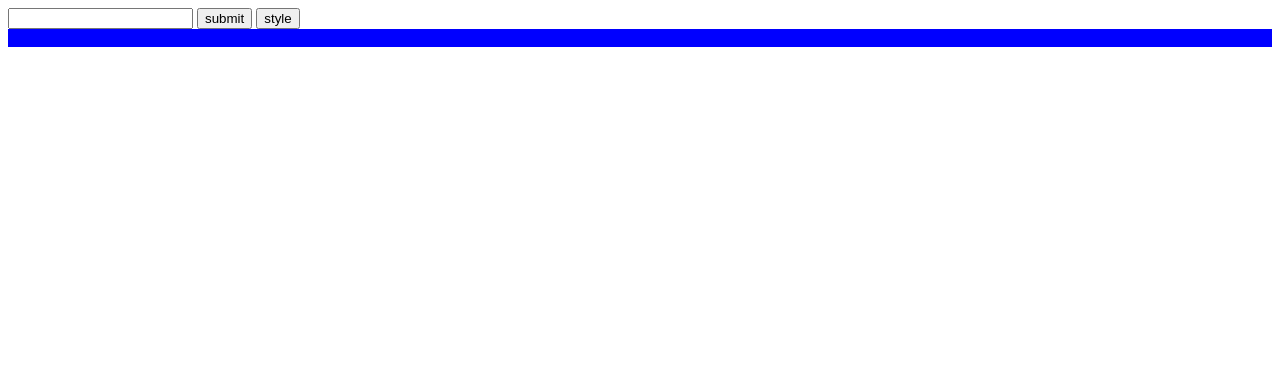
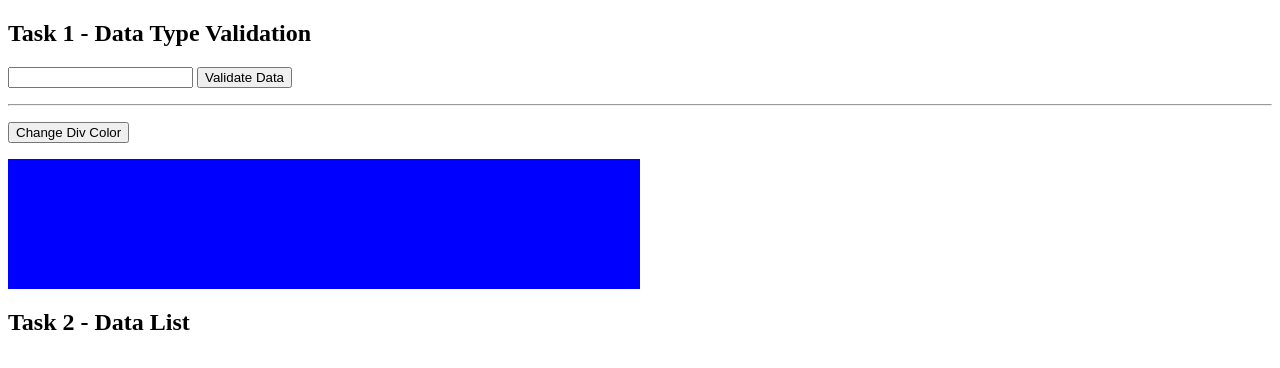
Before and after one commit to Bsnobar/myJS, a plain HTML site: page index.html in a window 1280 px wide. Drawn offline with Linux system fonts and the light colour scheme.

Commit message:
restyled index

```diff
--- a/index.html
+++ b/index.html
@@ -1,17 +1,30 @@
 <!doctype html>
 <html lang="en">
+
 <head>
   <meta charset="utf-8" />
   <title>Task2</title>
 </head>
+
 <body>
+  <h2>Task 1 - Data Type Validation</h2>
+  <p>
   <input type="text" id="txtBox1">
-    <button onclick="boxCheker()" >submit</button>
-    <button id="divButton">style</button>
-    <script type="text/javascript" src="index_refactored.js"></script>
-    <div id="mainDiv" style="background-color: blue;">
-     &nbsp; <!-- &nbsp; is called an HTML entity because its in the form of &{content}; this entity is called null or backspace thus nbsp, it represents an empty space character in html -->
+
+   <button onclick="boxCheker()">Validate Data</button></p>
+   <hr>
+  <p><button id="divButton">Change Div Color</button> </p>
+
+  <div id="mainDiv" style="background-color: blue; margin-top: 10px; width: 50%;height: 130px;">
+    &nbsp;
+
+    <!-- &nbsp; is called an HTML entity because its in the form of &{content}; this entity is called null or backspace thus nbsp, it represents an empty space character in html -->
     <!-- other known entities are:  &lt; less than symbol   &gt; greater than symbol    &amp; ampersand symbol -->
   </div>
+
+  <h2>Task 2 - Data List</h2>
+
+  <script type="text/javascript" src="index_refactored.js"></script>
 </body>
+
 </html>
```
Lines whose indentation alone changed are shown as unchanged.
